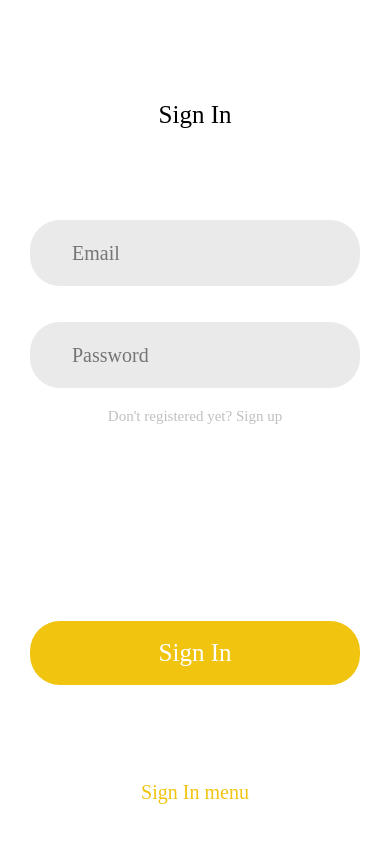
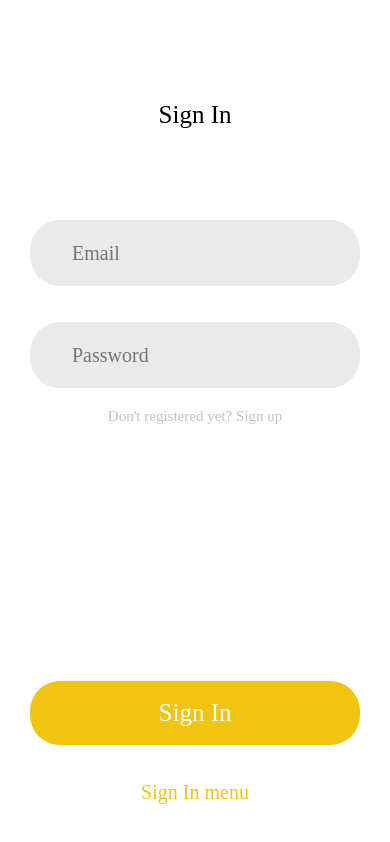
Before and after one commit to DMihail/BestFruitShop, a React Native app: screen / in a window 390 px wide. Built offline with nearby package versions, Linux system fonts and the light colour scheme.

Commit message:
remove extra styles

```diff
--- a/source/component/AuthFormLayout/AuthFormLayout.tsx
+++ b/source/component/AuthFormLayout/AuthFormLayout.tsx
@@ -9,8 +9,6 @@ type AuthFormLayoutProps = {
   children: React.ReactNode;
   linkButtonPress?: () => void;
   linkButtonTitle: string;
-  // submitButtonPress?: () => void;
-  // submitButtonTitle: string;
   submitButton: React.ReactNode;
   formTitle: string;
   bottomButtonPress?: () => void;
@@ -21,8 +19,6 @@ export const AuthFormLayout: FC<AuthFormLayoutProps> = ({
   children,
   formTitle,
   submitButton,
-  // submitButtonPress,
-  // submitButtonTitle,
   linkButtonTitle,
   linkButtonPress,
   bottomButtonPress,
@@ -43,10 +39,6 @@ export const AuthFormLayout: FC<AuthFormLayoutProps> = ({
           />
         </View>
 
-        {/*<AppButton.SolidButton*/}
-        {/*  title={submitButtonTitle}*/}
-        {/*  onPress={submitButtonPress}*/}
-        {/*/>*/}
         {submitButton}
       </View>
     </AuthLayout>
@@ -57,11 +49,9 @@ const styles = StyleSheet.create({
   container: {
     flexGrow: 1,
     justifyContent: "space-between",
-    marginBottom: 60,
   },
   content: {
     paddingTop: 100,
-    paddingBottom: 60,
   },
   inputContainer: {
     gap: 36,
--- a/source/component/AuthLayout/AuthLayout.tsx
+++ b/source/component/AuthLayout/AuthLayout.tsx
@@ -1,5 +1,5 @@
 import React, { FC } from "react";
-import { StyleSheet, View } from "react-native";
+import { ScrollView, StyleSheet, View } from 'react-native';
 
 import { useSafeAreaInsets } from "react-native-safe-area-context";
 
@@ -21,7 +21,7 @@ export const AuthLayout: FC<AuthLayoutType> = ({
   const { top: paddingTop } = useSafeAreaInsets();
   return (
     <DismissKeyboard>
-      <View style={[styles.container, { paddingTop }]}>
+      <ScrollView contentContainerStyle={[styles.container, { paddingTop }]}>
         {children}
 
         <AppButton.LinkButton
@@ -29,7 +29,7 @@ export const AuthLayout: FC<AuthLayoutType> = ({
           textStyle={styles.button}
           onPress={buttonPress}
         />
-      </View>
+      </ScrollView>
     </DismissKeyboard>
   );
 };
--- a/source/hooks/useKeyboard.ts
+++ b/source/hooks/useKeyboard.ts
@@ -3,7 +3,7 @@ import { Keyboard } from 'react-native';
 
 
 export const useKeyboard = () => {
-  const [keyboardStatus, setKeyboardStatus] = useState<boolean>(true);
+  const [keyboardStatus, setKeyboardStatus] = useState<boolean>(false);
 
   useEffect(() => {
     const showSubscription = Keyboard.addListener('keyboardDidShow', () => {
```
